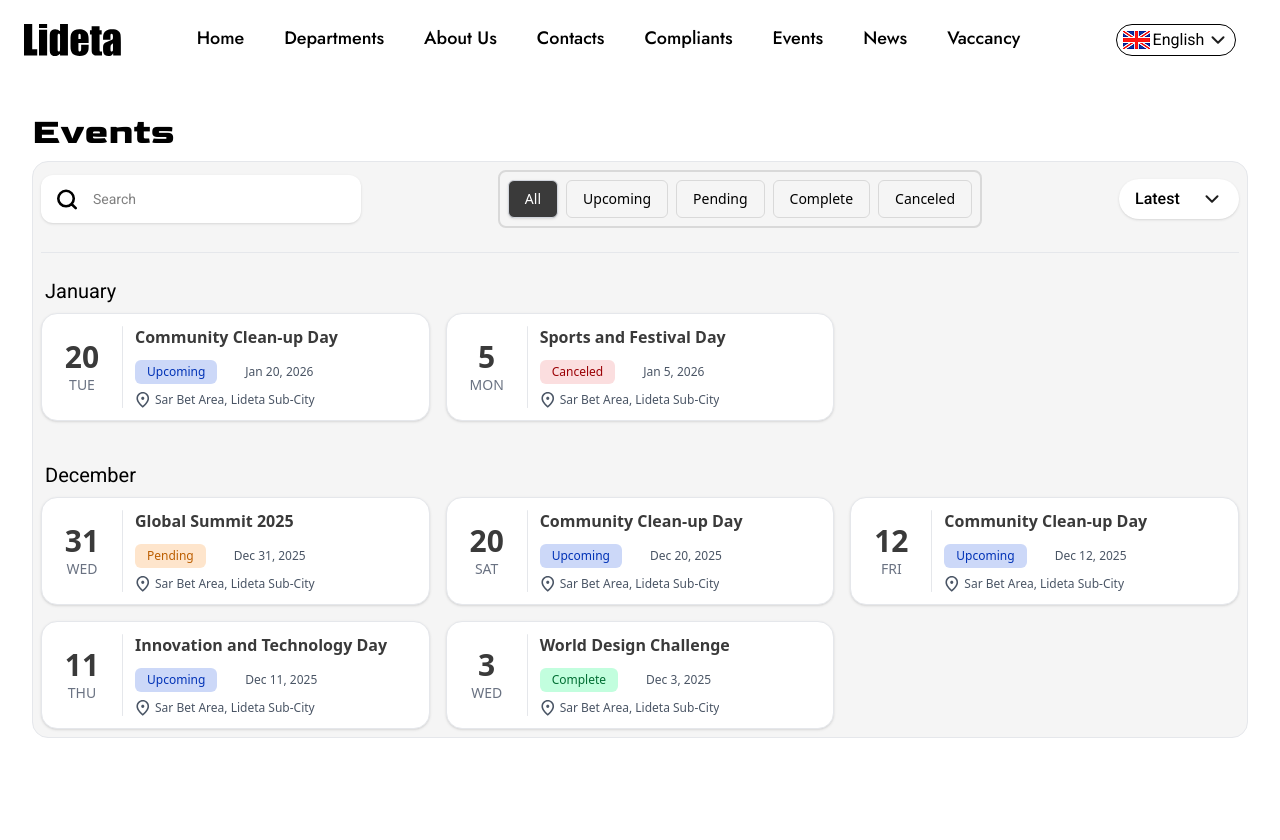
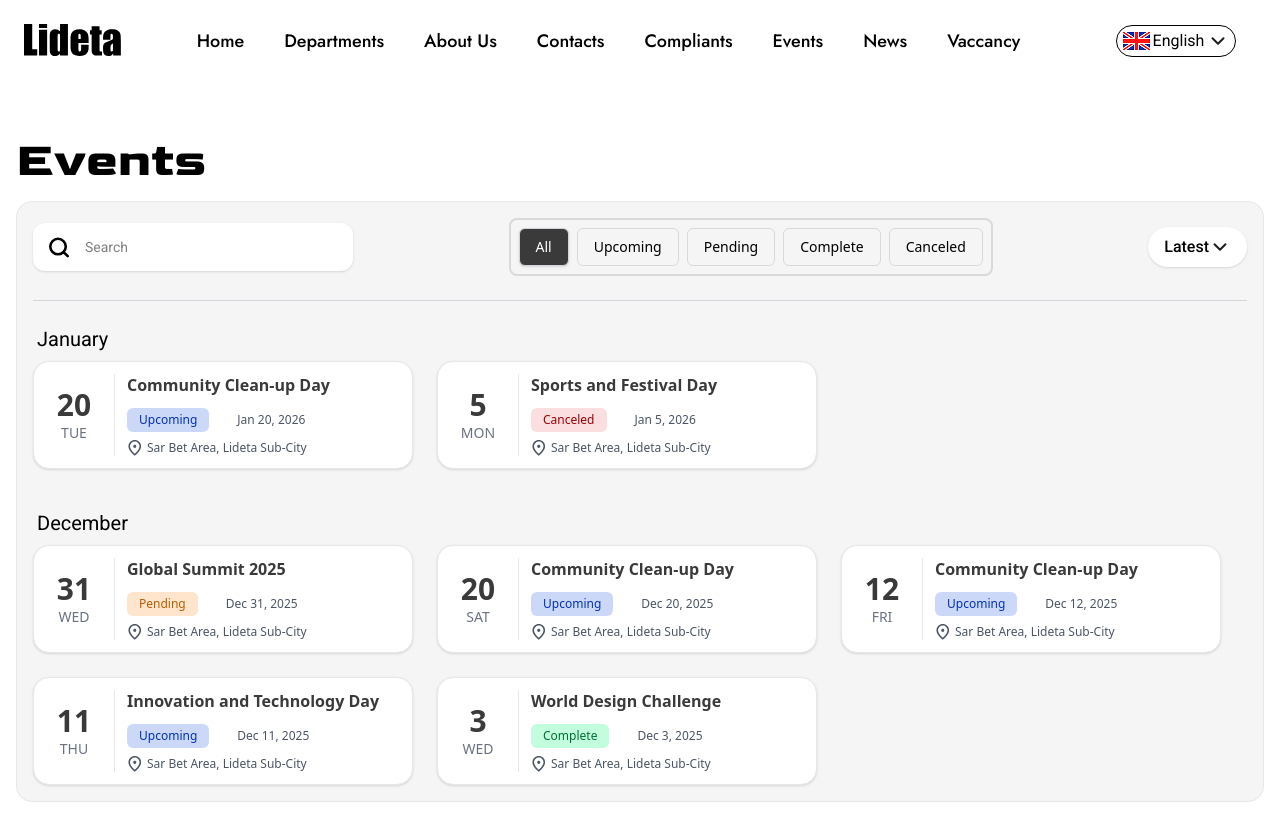
Before and after one commit to capt-noah/Lideta-Official, a React (Vite) app in the folder client/: page /events in a window 1280 px wide. Shown: the top 840 px of the page. After the commit the page ends 802 px from the top, so only its background shows below. Built offline with nearby package versions, Linux system fonts and the light colour scheme.

Commit message:
res v1.3

```diff
--- a/client/src/components/shared/Navbar.jsx
+++ b/client/src/components/shared/Navbar.jsx
@@ -26,10 +26,10 @@ function Navbar() {
 
 
   return (
-    <div className='w-full bg-white/60 backdrop-blur-3xl flex justify-between items-start p-6 ' >
+    <div className='w-full bg-white/60 backdrop-blur-3xl flex justify-between items-start md:items-center p-6 ' >
           <LidetaLogo />
 
-          <div className='hidden font-jost font-medium text-xs gap-2 md:flex md:justify-between md:text-xs md:gap-4 lg:gap-8 lg:text-base xl:text-lg xl:gap-10 ' >
+          <div className='hidden font-jost font-medium text-xs gap-2 md:flex md:justify-between md:text-xs md:gap-4 lg:gap-4 lg:text-sm xl:text-lg xl:gap-10 ' >
 
             {
               navs.map(nav => {
--- a/client/src/components/ui/DepCard.jsx
+++ b/client/src/components/ui/DepCard.jsx
@@ -2,7 +2,7 @@ import React from 'react'
 
 function DepCard({title, description}) {
   return (
-        <div className='w-full max-w-80 h-50 bg-white rounded-xl flex flex-col justify-between py-2 px-2 items-center font-roboto font-medium shadow-lg shadow-gray-300 cursor-pointer hover:scale-101 active:scale-99 transition-all ' >
+        <div className='w-full max-w-75 h-50 bg-white rounded-xl flex flex-col justify-between py-2 px-2 items-center font-roboto font-medium shadow-lg shadow-gray-300 cursor-pointer hover:scale-101 active:scale-99 transition-all ' >
 
             <div className='w-full flex items-center px-2 space-x-2' >
               <div className='w-12 h-12 bg-[#D9D9D9] rounded-full' />
--- a/client/src/pages/Compliants.jsx
+++ b/client/src/pages/Compliants.jsx
@@ -32,9 +32,9 @@ function Compliants() {
   }
 
   return (
-    <div className='w-full min-h-screen bg-white'>
+    <div className='w-full h-fit bg-white'>
       <div className='max-w-7xl mx-auto'>
-        <div className=' mx-auto grid grid-rows-[0.5fr_1fr] gap-16 lg:grid-cols-[1fr_1.2fr] 2xl:gap-24 '>
+        <div className='mx-auto grid grid-cols-1 gap-12 lg:grid-cols-[1fr_1.2fr] lg:gap-16 2xl:gap-20'>
 
           <div className='flex flex-col w-full mx-auto px-16 py-8 text-center lg:text-start mt-10'>
 
@@ -61,7 +61,7 @@ function Compliants() {
           </div>
 
           {/* Right Form Section */}
-          <div className='bg-white w-full min-w-sm max-w-lg xl:max-w-2xl mx-auto rounded-xl shadow-lg p-4 border mt-10 mb-10 border-gray-200'>
+          <div className='bg-white w-full min-w-sm max-w-lg xl:max-w-2xl mx-auto rounded-xl shadow-lg p-4 border mt-10 mb-0 border-gray-200 lg:mb-4'>
             <h2 className='font-goldman font-bold text-3xl mb-6'>Compliant Form</h2>
 
             <form onSubmit={handleSubmit} className='space-y-6'>
--- a/client/src/pages/Contacts.jsx
+++ b/client/src/pages/Contacts.jsx
@@ -28,7 +28,7 @@ function Contacts() {
       <div className='w-full px-4'>
         <div className='flex flex-col justify-center gap-8 lg:flex-row lg:justify-around lg:gap-0  '>
 
-          <div className='max-w-lg flex flex-col mx-auto mt-20 text-center lg:text-start '>
+          <div className='max-w-md flex flex-col mx-auto mt-20 text-center lg:text-start xl:max-w-lg '>
 
             <h1 className='font-goldman font-bold text-5xl mb-6'>Get in — touch with us</h1>
 
--- a/client/src/pages/Departments.jsx
+++ b/client/src/pages/Departments.jsx
@@ -44,7 +44,7 @@ function Departments() {
 
           <hr className='text-gray-300 mt-5' />
 
-          <div className='w-full flex flex-wrap justify-start items-center gap-12 px-4 text-sm md:flex-col lg:px-2 lg:gap-4 lg:flex-row xl:gap-12 xl:px-12 py-4'>
+          <div className='w-full flex flex-wrap justify-center items-center gap-12 px-4 text-sm lg:justify-start lg:px-5 lg:gap-6 lg:flex-row xl:gap-5 xl:px-6 2xl:gap-2 2xl:px-3 py-4'>
             {
               noResultFound || finalList.length < 1
                 ? (
--- a/client/src/pages/Events.jsx
+++ b/client/src/pages/Events.jsx
@@ -54,15 +54,13 @@ function Events() {
   }, [filteredEvents])
 
   return (
-    <div className='w-full min-h-screen bg-white'>
+    <div className='w-full flex flex-col gap-4 px-2 mt-10 lg:px-4 bg-white'>
+      <div className='w-full flex flex-col'>
+        <div className='w-fit font-goldman font-bold text-4xl lg:text-5xl flex items-end py-4'>Events</div>
 
-      <div className='w-full flex flex-col px-2 md:px-8 py-8'>
+        <div className='bg-[#f5f5f5] w-full rounded-2xl border border-gray-200 p-3 lg:p-4 space-y-6'>
 
-        <div className='font-goldman font-bold text-4xl mb-2'>Events</div>
-
-        <div className='bg-[#f5f5f5] w-full rounded-2xl border border-gray-200 p-2 space-y-6'>
-
-          <div className='flex flex-wrap items-center gap-3 justify-between'>
+          <div className='flex flex-wrap items-center gap-4 justify-between'>
 
             <SearchBox data={eventsData} results={results} setResults={setResults} noResultFound={noResultFound} setNoResultFound={setNoResultFound} />
 
@@ -81,36 +79,38 @@ function Events() {
               })}
             </div>
 
-            <button className='flex items-center justify-between px-4 py-2 rounded-full bg-white shadow font-roboto font-medium text-md min-w-[120px] cursor-pointer'>
+            <button className='flex items-center justify-between px-4 py-2 rounded-full bg-white shadow font-roboto font-medium text-md min-w-24 cursor-pointer'>
               <p>Latest</p>
               <img src={ArrowSvg} alt='' />
             </button>
           </div>
 
-          <div className='w-full flex justify-center items-center'>
-            <hr className='w-full border-gray-200' />
-          </div>
+          <hr className='text-gray-300' />
 
           <div className='space-y-10'>
             {monthSections.map(section => (
               <div key={section.label} className='space-y-2'>
                 <h3 className='font-roboto text-xl px-1'>{section.label}</h3>
-                <div className='grid gap-4 md:grid-cols-2 lg:grid-cols-3'>
+                <div className='w-full flex flex-wrap justify-center items-center gap-6 md:justify-start md:gap-4 lg:gap-6'>
                   {
                     results ?
-                    results.map(event => {
-                      return <EventCard key={event.id} event={event} onClick={() => navigate(`/events/${event.id}`)} />
-                    })
+                      results.map(event => (
+                        <div key={event.id} className='w-full sm:w-[320px] md:w-[360px] lg:w-[380px]'>
+                          <EventCard event={event} onClick={() => navigate(`/events/${event.id}`)} />
+                        </div>
+                      ))
                       :
                       noResultFound ?
-                      <div className='flex flex-col items-center justify-center py-12 text-center text-gray-500'>
+                        <div className='flex flex-col items-center justify-center py-12 text-center text-gray-500 w-full'>
                           <CalenderIcon className='w-8 h-8 mb-2 ' />
                           <p className='font-roboto'>No events match your filters yet.</p>
                         </div>
                         :
-                      section.events.map(event => {
-                       return <EventCard key={event.id} event={event} onClick={() => navigate(`/events/${event.id}`)} />
-                      })
+                        section.events.map(event => (
+                          <div key={event.id} className='w-full sm:w-[320px] md:w-[360px] lg:w-[380px]'>
+                            <EventCard event={event} onClick={() => navigate(`/events/${event.id}`)} />
+                          </div>
+                        ))
                   }
                 </div>
               </div>
--- a/client/src/pages/Vaccancy.jsx
+++ b/client/src/pages/Vaccancy.jsx
@@ -47,7 +47,7 @@ function Vaccancy() {
 
           <hr className='text-gray-300 mt-5' />
 
-          <div className='w-full flex flex-wrap justify-start items-center gap-12 px-12 md:flex-col lg:px-2 lg:gap-4 lg:flex-row xl:gap-6 xl:px-6 py-4'>
+          <div className='w-full flex flex-wrap justify-start items-center gap-12 px-12 sm:flex-col md:flex-row lg:px-2 lg:gap-4 lg:flex-row xl:gap-6 xl:px-6 py-4'>
             {
               noResultFound || filtered.length < 1
                 ? (
```
Also changed, not shown: client/src/pages/News.jsx (+13 -9 lines). Lines whose indentation alone changed are shown as unchanged.
